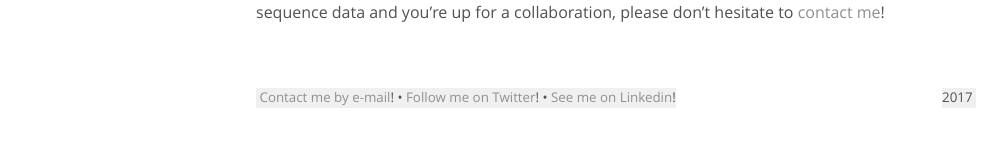
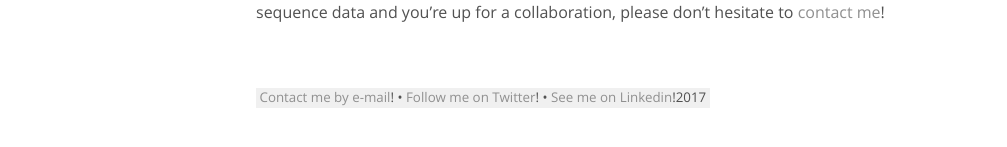
Before and after one commit to nidiatrovao/nidiatrovao.github.io, a Jekyll site: the page built from index.html, in a window 1280 px wide. Shown: the part 418-565 px from the top of the page, without its empty margins (24-1031 px from the left). Built offline with Jekyll 4.4.1, drawn with Linux system fonts in a browser that asks for light colours.

Commit message:
Update default.html

```diff
--- a/_layouts/default.html
+++ b/_layouts/default.html
@@ -18,7 +18,7 @@
       </main>
 
       <footer class="footer">
-        <small style="float: left">&nbsp;<a href="http://www.google.com/recaptcha/mailhide/d?k=01NqppQr6VZzJtBnX1B1RDuw==&amp;c=15YkdRwX0Emp37Odw61dyCyrGOiI_gucHoEuzZzUzks=" onclick="window.open('http://www.google.com/recaptcha/mailhide/d?k\x3d01NqppQr6VZzJtBnX1B1RDuw\x3d\x3d\x26c\x3d15YkdRwX0Emp37Odw61dyCyrGOiI_gucHoEuzZzUzks\x3d', '', 'toolbar=0,scrollbars=0,location=0,statusbar=0,menubar=0,resizable=0,width=500,height=300'); return false;" title="Click to reveal my e-mail address">Contact me by e-mail</a>! &bull; <a href="https://twitter.com/nidiatrovao" target="_blank">Follow me on Twitter</a>! &bull; <a href="https://www.linkedin.com/in/nidiatrovao" target="_blank">See me on Linkedin</a>!</small> <small style="float: right"><time datetime="{{ site.time | date_to_xmlschema }}">{{ site.time | date: '%Y&nbsp;' }}</time></small>
+        <small>&nbsp;<a href="http://www.google.com/recaptcha/mailhide/d?k=01NqppQr6VZzJtBnX1B1RDuw==&amp;c=15YkdRwX0Emp37Odw61dyCyrGOiI_gucHoEuzZzUzks=" onclick="window.open('http://www.google.com/recaptcha/mailhide/d?k\x3d01NqppQr6VZzJtBnX1B1RDuw\x3d\x3d\x26c\x3d15YkdRwX0Emp37Odw61dyCyrGOiI_gucHoEuzZzUzks\x3d', '', 'toolbar=0,scrollbars=0,location=0,statusbar=0,menubar=0,resizable=0,width=500,height=300'); return false;" title="Click to reveal my e-mail address">Contact me by e-mail</a>! &bull; <a href="https://twitter.com/nidiatrovao" target="_blank">Follow me on Twitter</a>! &bull; <a href="https://www.linkedin.com/in/nidiatrovao" target="_blank">See me on Linkedin</a>! <time datetime="{{ site.time | date_to_xmlschema }}">{{ site.time | date: '%Y&nbsp;' }}</time></small>
       </footer>
     </div>
   </body>
```
